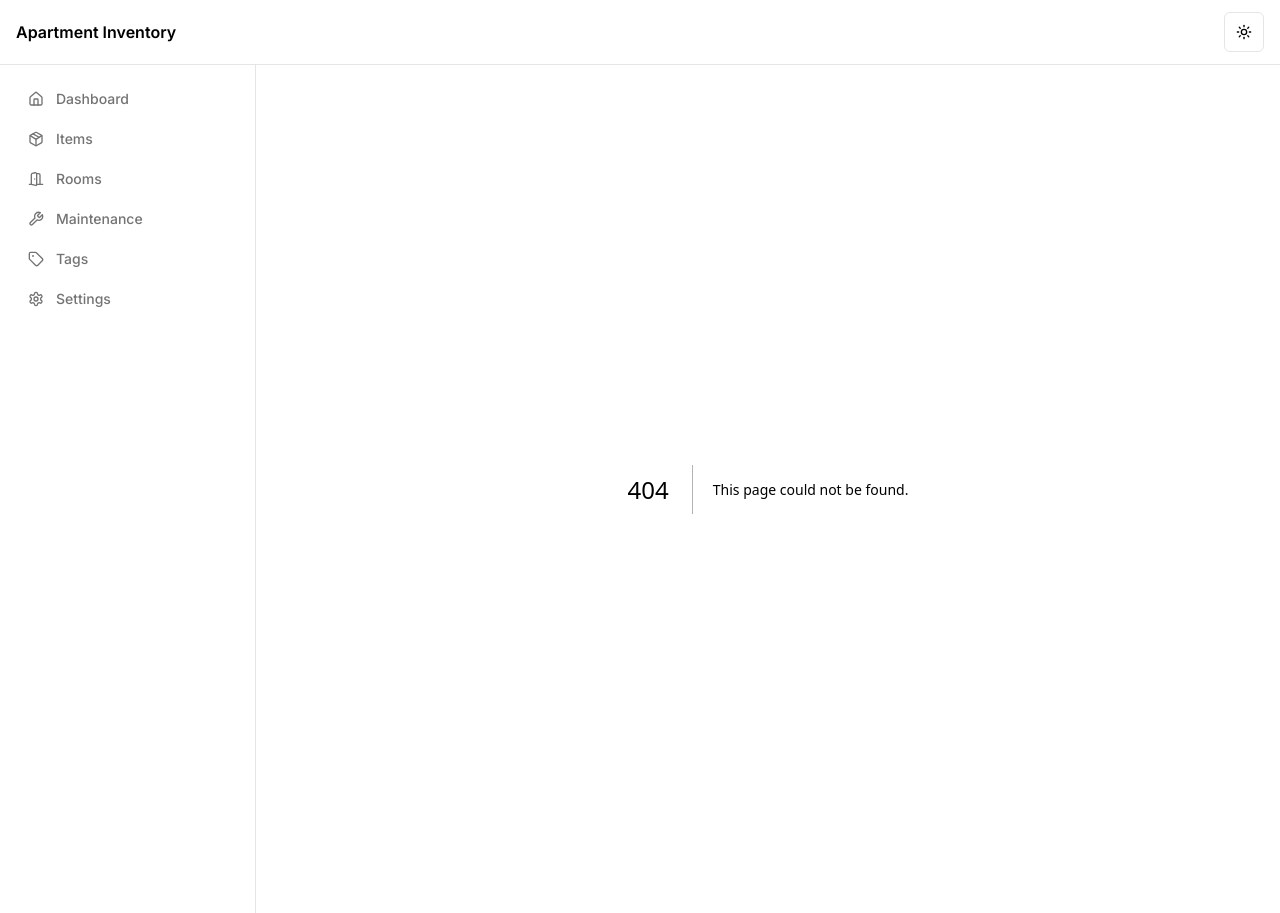
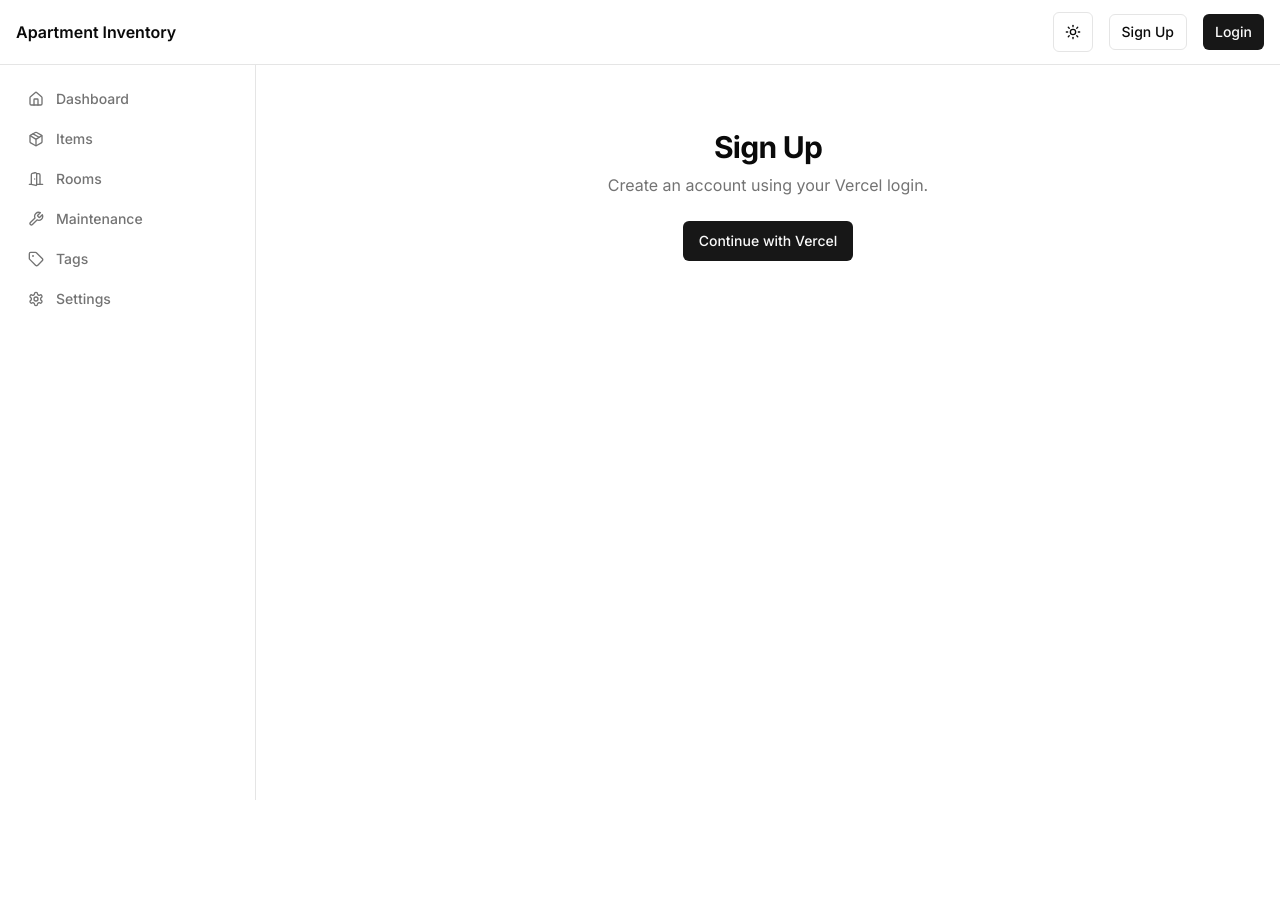
Before and after one commit to joshogden360/v0-home-ics-v14, a Next.js app: page /signup in a window 1280 px wide. Before the commit this address had no page. After the commit the page ends 800 px from the top, so only its background shows below. Built offline with nearby package versions, Linux system fonts and the light colour scheme.

Commit message:
Add login and signup pages with Vercel OAuth

```diff
--- /dev/null
+++ b/app/api/auth/login/route.ts
@@ -0,0 +1,9 @@
+import { redirect } from "next/navigation"
+
+export async function GET() {
+  const url = process.env.NEXT_PUBLIC_VERCEL_OAUTH_URL
+  if (url) {
+    return redirect(url)
+  }
+  return redirect("https://vercel.com")
+}
--- /dev/null
+++ b/app/login/page.tsx
@@ -0,0 +1,23 @@
+export const metadata = {
+  title: "Login",
+}
+
+import Link from "next/link"
+import { Button } from "@/components/ui/button"
+
+export default function LoginPage() {
+  const oauthUrl = process.env.NEXT_PUBLIC_VERCEL_OAUTH_URL || "/api/auth/login";
+  return (
+    <div className="container py-10 space-y-6">
+      <div className="text-center space-y-2">
+        <h1 className="text-3xl font-bold tracking-tight">Login</h1>
+        <p className="text-muted-foreground">Authenticate with your Vercel account.</p>
+      </div>
+      <div className="flex justify-center">
+        <Link href={oauthUrl}>
+          <Button>Login with Vercel</Button>
+        </Link>
+      </div>
+    </div>
+  )
+}
--- /dev/null
+++ b/app/signup/page.tsx
@@ -0,0 +1,23 @@
+export const metadata = {
+  title: "Sign Up",
+}
+
+import Link from "next/link"
+import { Button } from "@/components/ui/button"
+
+export default function SignupPage() {
+  const oauthUrl = process.env.NEXT_PUBLIC_VERCEL_OAUTH_URL || "/api/auth/login";
+  return (
+    <div className="container py-10 space-y-6">
+      <div className="text-center space-y-2">
+        <h1 className="text-3xl font-bold tracking-tight">Sign Up</h1>
+        <p className="text-muted-foreground">Create an account using your Vercel login.</p>
+      </div>
+      <div className="flex justify-center">
+        <Link href={oauthUrl}>
+          <Button>Continue with Vercel</Button>
+        </Link>
+      </div>
+    </div>
+  )
+}
--- a/components/header.tsx
+++ b/components/header.tsx
@@ -1,4 +1,6 @@
 import { ModeToggle } from "@/components/mode-toggle"
+import Link from "next/link"
+import { Button } from "@/components/ui/button"
 
 export function Header() {
   return (
@@ -9,6 +11,14 @@ export function Header() {
         </div>
         <div className="ml-auto flex items-center space-x-4">
           <ModeToggle />
+          <Link href="/signup">
+            <Button variant="outline" size="sm">
+              Sign Up
+            </Button>
+          </Link>
+          <Link href="/login">
+            <Button size="sm">Login</Button>
+          </Link>
         </div>
       </div>
     </header>
```
